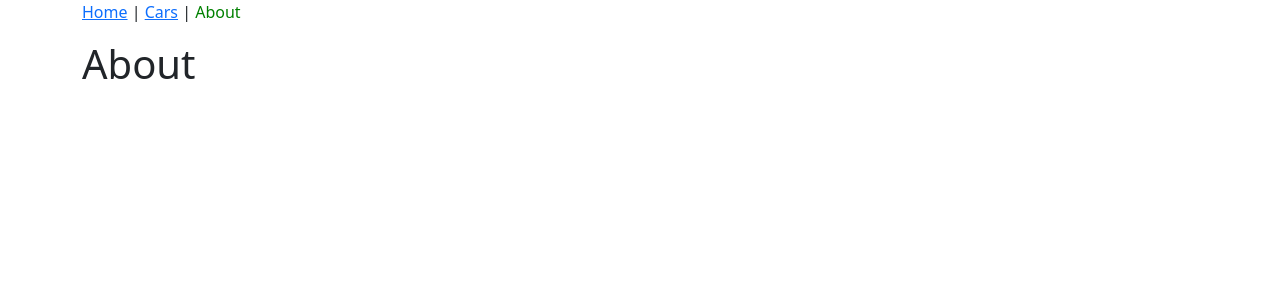
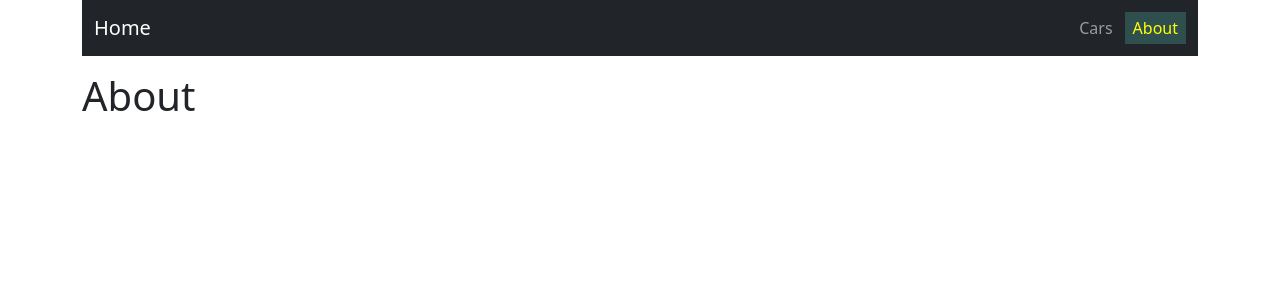
Before and after one commit to anykate/vue3-select, a Vue app: page /about in a window 1280 px wide. Shown: the top 300 px of the page. Built offline with nearby package versions, Linux system fonts and the light colour scheme; what @devindex/vue-mask would draw is missing.

Commit message:
Adding Navbar

```diff
--- /dev/null
+++ b/src/components/NavBar.vue
@@ -0,0 +1,58 @@
+<template>
+    <nav
+        class="navbar navbar-expand-lg bg-dark"
+        data-bs-theme="dark"
+    >
+        <div class="container-fluid">
+            <router-link
+                class="navbar-brand"
+                :to="{ name: 'Home' }"
+            >
+                Home
+            </router-link>
+            <button
+                class="navbar-toggler"
+                type="button"
+                data-bs-toggle="collapse"
+                data-bs-target="#navbarNav"
+                aria-controls="navbarNav"
+                aria-expanded="false"
+                aria-label="Toggle navigation"
+            >
+                <span class="navbar-toggler-icon"></span>
+            </button>
+            <div
+                id="navbarNav"
+                class="collapse navbar-collapse"
+            >
+                <ul class="navbar-nav ms-auto d-flex align-items-center gap-1">
+                    <li class="nav-item">
+                        <router-link
+                            class="nav-link"
+                            :to="{ name: 'Cars' }"
+                        >
+                            Cars
+                        </router-link>
+                    </li>
+                    <li class="nav-item">
+                        <router-link
+                            class="nav-link"
+                            :to="{ name: 'About' }"
+                        >
+                            About
+                        </router-link>
+                    </li>
+                </ul>
+            </div>
+        </div>
+    </nav>
+</template>
+
+<style scoped>
+.router-link-exact-active {
+    color: yellow;
+    background-color: darkslategray;
+    padding: 4px;
+    text-decoration: none !important;
+}
+</style>
--- a/src/layouts/DefaultLayout.vue
+++ b/src/layouts/DefaultLayout.vue
@@ -1,17 +1,12 @@
+<script setup>
+import NavBar from '@/components/NavBar.vue'
+</script>
+
 <template>
     <div class="container">
-        <router-link :to="{ name: 'Home' }">Home</router-link>
-        |
-        <router-link :to="{ name: 'Cars' }">Cars</router-link>
-        |
-        <router-link :to="{ name: 'About' }">About</router-link>
+        <NavBar />
         <router-view />
     </div>
 </template>
 
-<style scoped>
-.router-link-exact-active {
-    color: green;
-    text-decoration: none !important;
-}
-</style>
+<style scoped></style>
```
